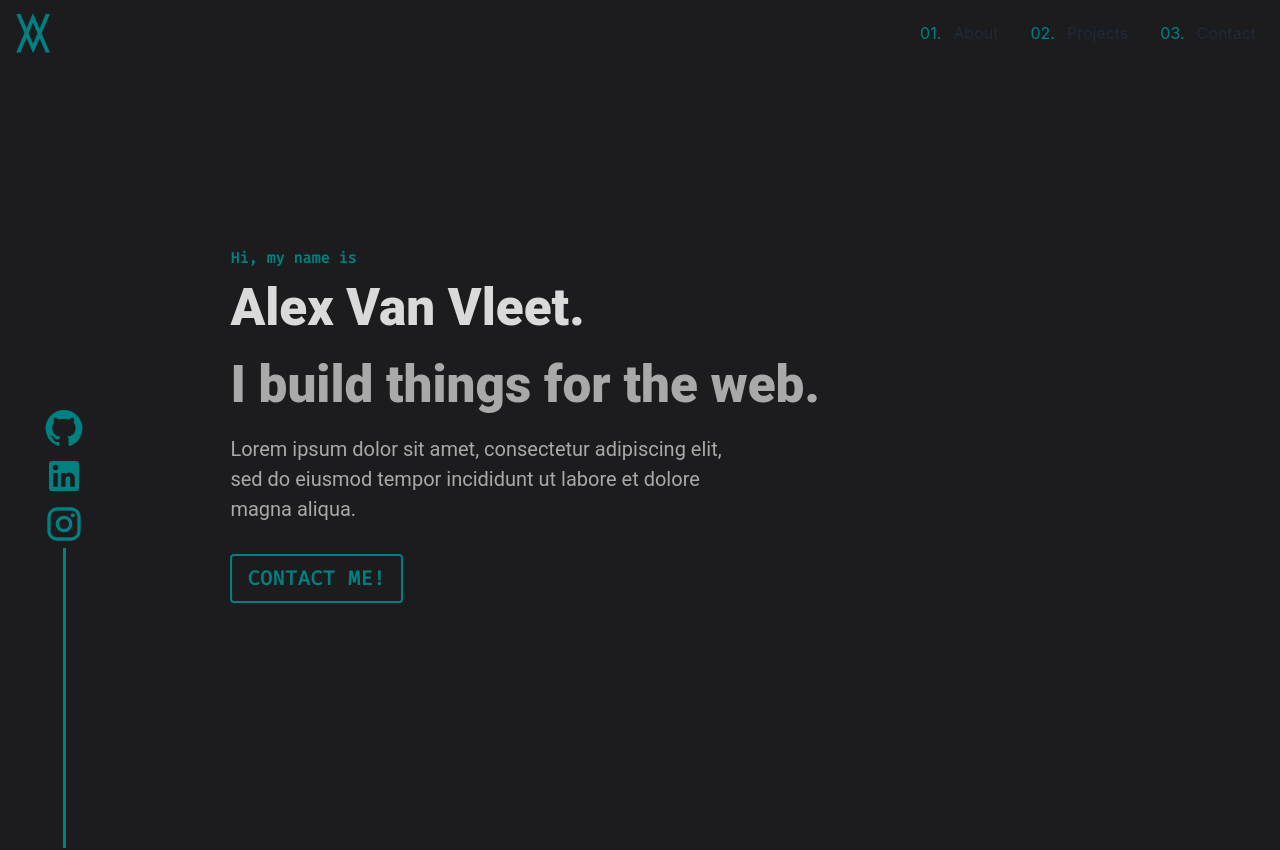
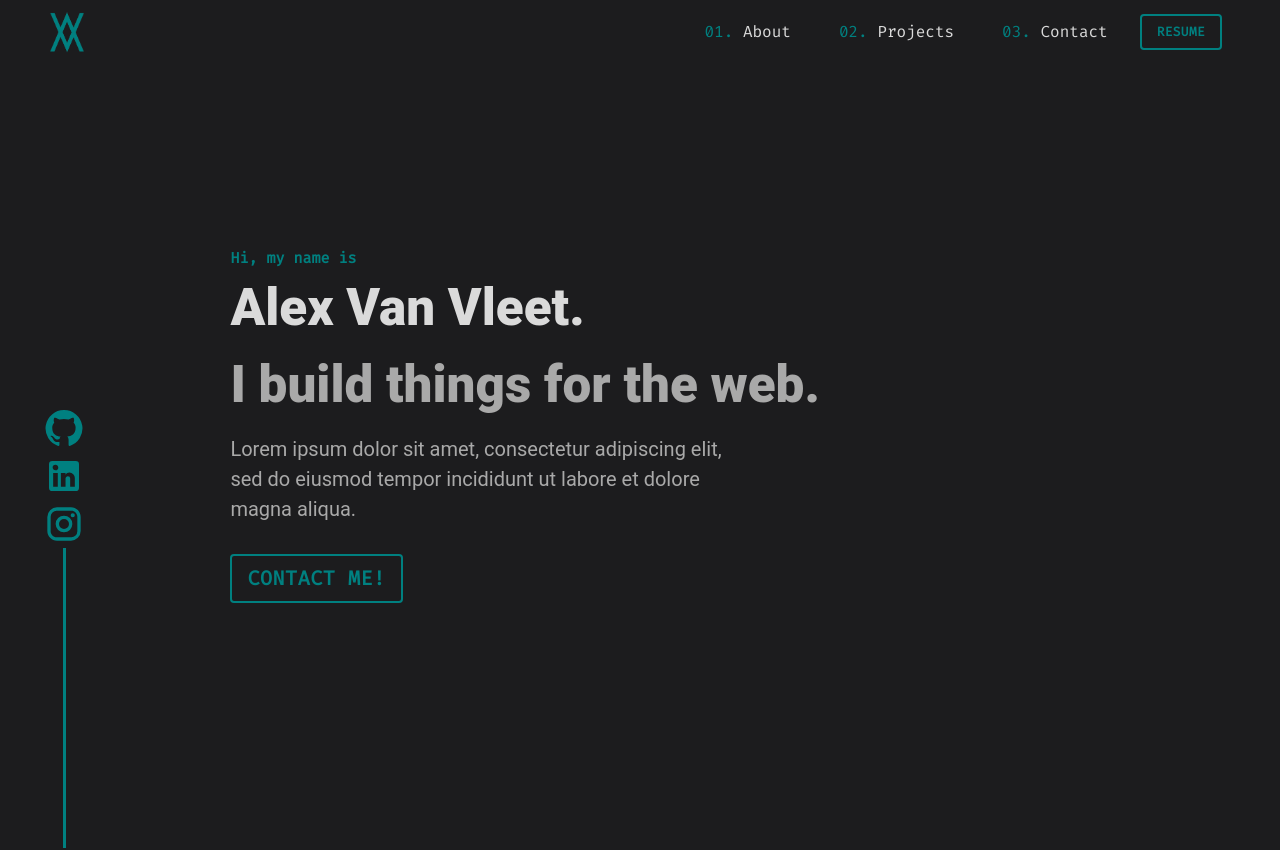
Before and after one commit to Vantero9973/portfolio, a React (Create React App) app: page / in a window 1280 px wide. Shown: the top 850 px of the page. Built offline with nearby package versions, Linux system fonts and the light colour scheme.

Commit message:
updated navbar

```diff
--- a/src/NavBar.js
+++ b/src/NavBar.js
@@ -3,12 +3,9 @@ import Button from "@mui/material/Button";
 
 export default function Navbar() {
   return (
-    <div
-      className="navbar bg-base-100"
-      style={{ backgroundColor: "#1C1C1E", position: "fixed" }}
-    >
-      <div className="flex-1">
-        <a href="#about">
+    <nav className="navBar">
+      <div style={{ marginLeft: "2.5vw" }}>
+        <a className="logoAnchor" href="#bio">
           <img
             className="logo"
             src={logo}
@@ -18,75 +15,40 @@ export default function Navbar() {
               width: "50px",
               padding: "3px",
             }}
-          ></img>
+          />
         </a>
       </div>
-      <div className="flex-none">
-        <ul className="menu menu-horizontal p-0">
+
+      <ul>
         <li>
-            <a>
+          <a href="#about">
             <span style={{ color: "teal" }}>01.</span> About
           </a>
         </li>
         <li>
-            <a>
+          <a href="#projects">
             <span style={{ color: "teal" }}>02.</span> Projects
           </a>
         </li>
         <li>
-            <a>
+          <a href="#contact">
             <span style={{ color: "teal" }}>03.</span> Contact
           </a>
         </li>
+        <Button
+          variant="outlined"
+          style={{
+            color: "teal",
+            borderColor: "teal",
+            fontSize: "1vw",
+            fontWeight: "800",
+            fontFamily: "'Fira Code', monospace",
+            border: "2px solid",
+          }}
+        >
+          Resume
+        </Button>
       </ul>
-      </div>
-    </div>
-    // <nav className="navBar">
-    //   <div style={{ marginLeft: "2.5vw" }}>
-    //     <a className="logoAnchor" href="#bio">
-    // <img
-    //   className="logo"
-    //   src={logo}
-    //   alt="logo"
-    //   style={{
-    //     height: "50px",
-    //     width: "50px",
-    //     padding: "3px",
-    //   }}
-    // />
-    //     </a>
-    //   </div>
-
-    //   <ul>
-    //     <li>
-    //       <a href="#about">
-    // <span style={{ color: "teal" }}>01.</span> About
-    //       </a>
-    //     </li>
-    //     <li>
-    //       <a href="#projects">
-    // <span style={{ color: "teal" }}>02.</span> Projects
-    //       </a>
-    //     </li>
-    //     <li>
-    //       <a href="#contact">
-    // <span style={{ color: "teal" }}>03.</span> Contact
-    //       </a>
-    //     </li>
-    //     <Button
-    //       variant="outlined"
-    //       style={{
-    //         color: "teal",
-    //         borderColor: "teal",
-    //         fontSize: "1vw",
-    //         fontWeight: "800",
-    //         fontFamily: "'Fira Code', monospace",
-    //         border: "2px solid",
-    //       }}
-    //     >
-    //       Resume
-    //     </Button>
-    //   </ul>
-    // </nav>
+    </nav>
   );
 }
```
Lines whose indentation alone changed are shown as unchanged.
